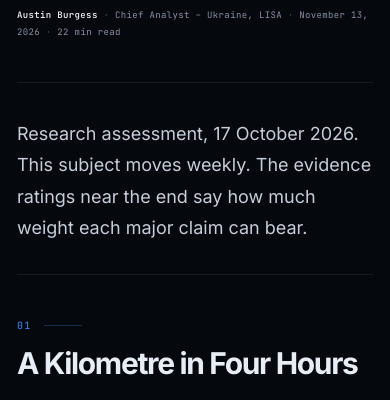
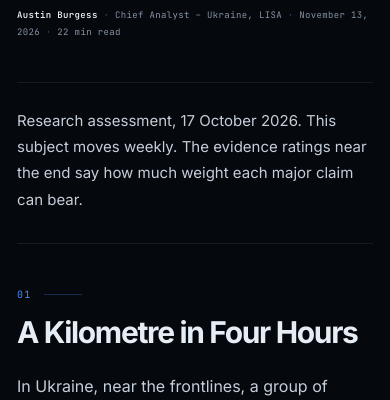
Before and after one commit to LisaOrgCanada/LISA-website, a plain HTML site: page articles/ukraine-technology.html in a window 390 px wide. Shown: the part 422-822 px from the top of the page. Drawn offline with Linux system fonts and the light colour scheme.

Commit message:
Refactor article-intro styles for better layout
Adjusted margin, padding, and font sizes for article styling.

```diff
--- a/articles/ukraine-technology.html
+++ b/articles/ukraine-technology.html
@@ -433,10 +433,10 @@ a {
 
 .article-intro {
 
-    margin-top: 10px;
+    margin-top: 05px;
 
     padding:
-        30px 0 35px;
+        15px 0 35px;
 
     border-bottom:
         1px solid
@@ -446,7 +446,7 @@ a {
 
 .article-intro p {
 
-    font-size: 20px;
+    font-size: 10px;
 
     line-height: 1.78;
 
@@ -884,14 +884,14 @@ a {
             10px;
 
         padding:
-            25px 0 30px;
+            15px 0 30px;
     }
 
 
     .article-intro p {
 
         font-size:
-            18px;
+            15px;
 
         line-height:
             1.75;
```
